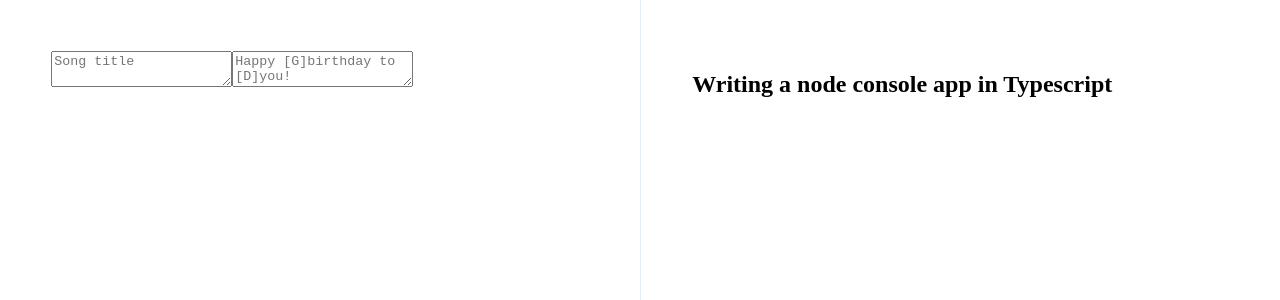
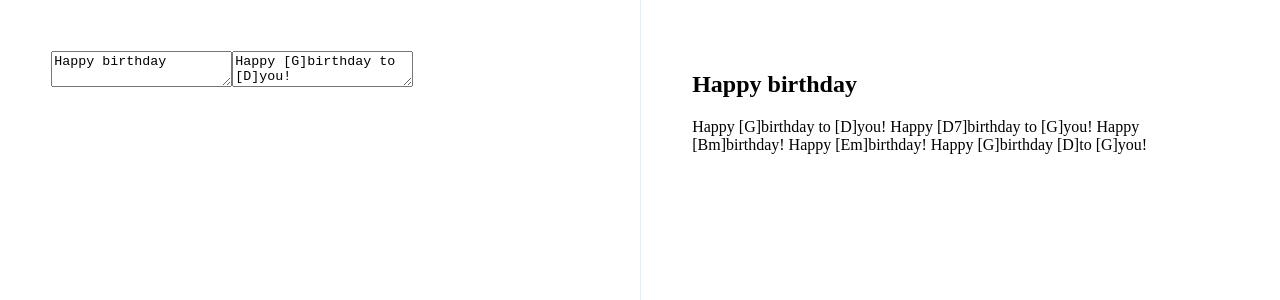
Before and after one commit to gldraphael/chordsheet-editor, an Angular app: page / in a window 1280 px wide. Shown: the top 300 px of the page. Built offline with nearby package versions, Linux system fonts and the light colour scheme.

Commit message:
Bind the components to a Song model

```diff
--- a/src/app/app.module.ts
+++ b/src/app/app.module.ts
@@ -1,6 +1,6 @@
 import { BrowserModule } from '@angular/platform-browser';
 import { NgModule } from '@angular/core';
-
+import { FormsModule } from '@angular/forms';
 
 import { AppComponent } from './app.component';
 import { EditorComponent } from './editor/editor.component';
@@ -16,7 +16,7 @@ import { PreviewAreaComponent } from './preview-area/preview-area.component';
     PreviewAreaComponent
   ],
   imports: [
-    BrowserModule
+    BrowserModule, FormsModule
   ],
   providers: [],
   bootstrap: [AppComponent]
--- a/src/app/edit-area/edit-area.component.html
+++ b/src/app/edit-area/edit-area.component.html
@@ -1,6 +1,7 @@
 <div class="cs-edit" style="position: relative;">
   <textarea
     placeholder="Song title"
+    [(ngModel)]="song.title"
     class="cs-edit-title"></textarea>
   <textarea
     placeholder="Happy [G]birthday to [D]you!
@@ -8,5 +9,6 @@ Happy [D7]birthday to [G]you!
 Happy [Bm]birthday! Happy [Em]birthday!
 Happy [G]birthday [D]to [G]you!
 "
+    [(ngModel)]="song.content"
     class="cs-edit-content"></textarea>
 </div>
--- a/src/app/edit-area/edit-area.component.ts
+++ b/src/app/edit-area/edit-area.component.ts
@@ -1,4 +1,5 @@
-import { Component, OnInit } from '@angular/core';
+import { Component, OnInit, Input } from '@angular/core';
+import { Song } from '../models/Song';
 
 @Component({
   selector: 'app-edit-area',
@@ -7,6 +8,8 @@ import { Component, OnInit } from '@angular/core';
 })
 export class EditAreaComponent implements OnInit {
 
+  @Input() song: Song
+
   constructor() { }
 
   ngOnInit() {
--- a/src/app/editor/editor.component.html
+++ b/src/app/editor/editor.component.html
@@ -1,10 +1,10 @@
 <section class="cs-master-editor">
   <div class="editor-grid">
     <div class="pane">
-      <app-edit-area></app-edit-area>
+      <app-edit-area [song]="song"></app-edit-area>
     </div>
     <div class="pane border-left">
-      <app-preview-area></app-preview-area>
+      <app-preview-area [song]="song"></app-preview-area>
     </div>
   </div>
 </section>
--- a/src/app/editor/editor.component.ts
+++ b/src/app/editor/editor.component.ts
@@ -1,3 +1,4 @@
+import { Song } from './../models/Song';
 import { Component, OnInit } from '@angular/core';
 
 @Component({
@@ -7,6 +8,14 @@ import { Component, OnInit } from '@angular/core';
 })
 export class EditorComponent implements OnInit {
 
+  song: Song = {
+    title: 'Happy birthday',
+    content:`Happy [G]birthday to [D]you!
+Happy [D7]birthday to [G]you!
+Happy [Bm]birthday! Happy [Em]birthday!
+Happy [G]birthday [D]to [G]you!`
+  }
+
   constructor() { }
 
   ngOnInit() {
--- /dev/null
+++ b/src/app/models/Song.ts
@@ -0,0 +1,4 @@
+export interface Song {
+  title: string
+  content: string
+}
--- a/src/app/preview-area/preview-area.component.html
+++ b/src/app/preview-area/preview-area.component.html
@@ -1,5 +1,6 @@
-<div class="cs-preview">
-  <h1 class="cs-preview-title">Writing a node console app in Typescript</h1>
+<div class="cs-preview" *ngIf="song">
+  <h1 class="cs-preview-title">{{ song.title }}</h1>
   <div class="cs-preview-content">
+    {{ song.content }}
   </div>
 </div>
--- a/src/app/preview-area/preview-area.component.ts
+++ b/src/app/preview-area/preview-area.component.ts
@@ -1,4 +1,5 @@
-import { Component, OnInit } from '@angular/core';
+import { Song } from './../models/Song';
+import { Component, OnInit, Input } from '@angular/core';
 
 @Component({
   selector: 'app-preview-area',
@@ -7,6 +8,8 @@ import { Component, OnInit } from '@angular/core';
 })
 export class PreviewAreaComponent implements OnInit {
 
+  @Input() song: Song
+
   constructor() { }
 
   ngOnInit() {
```
